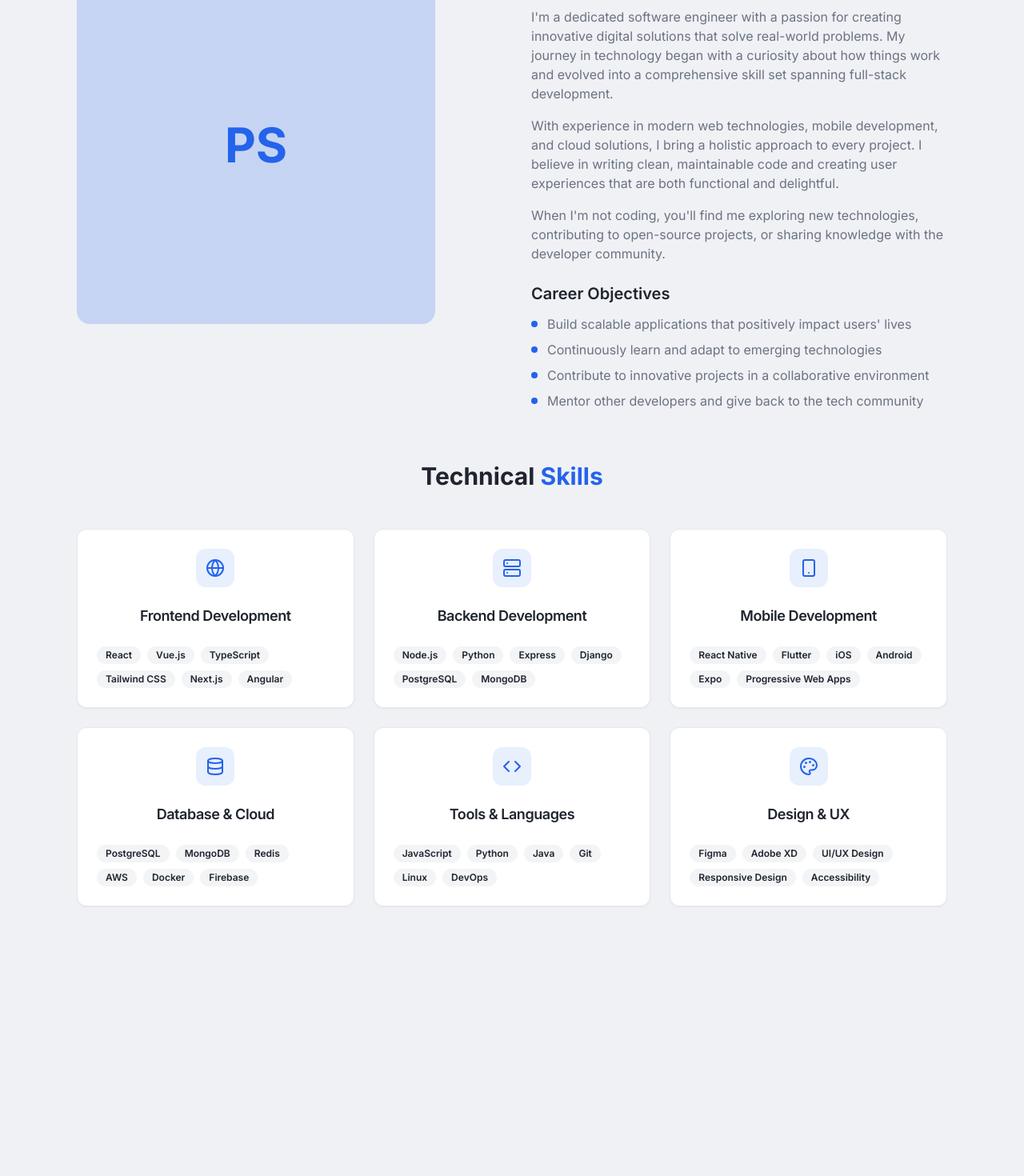
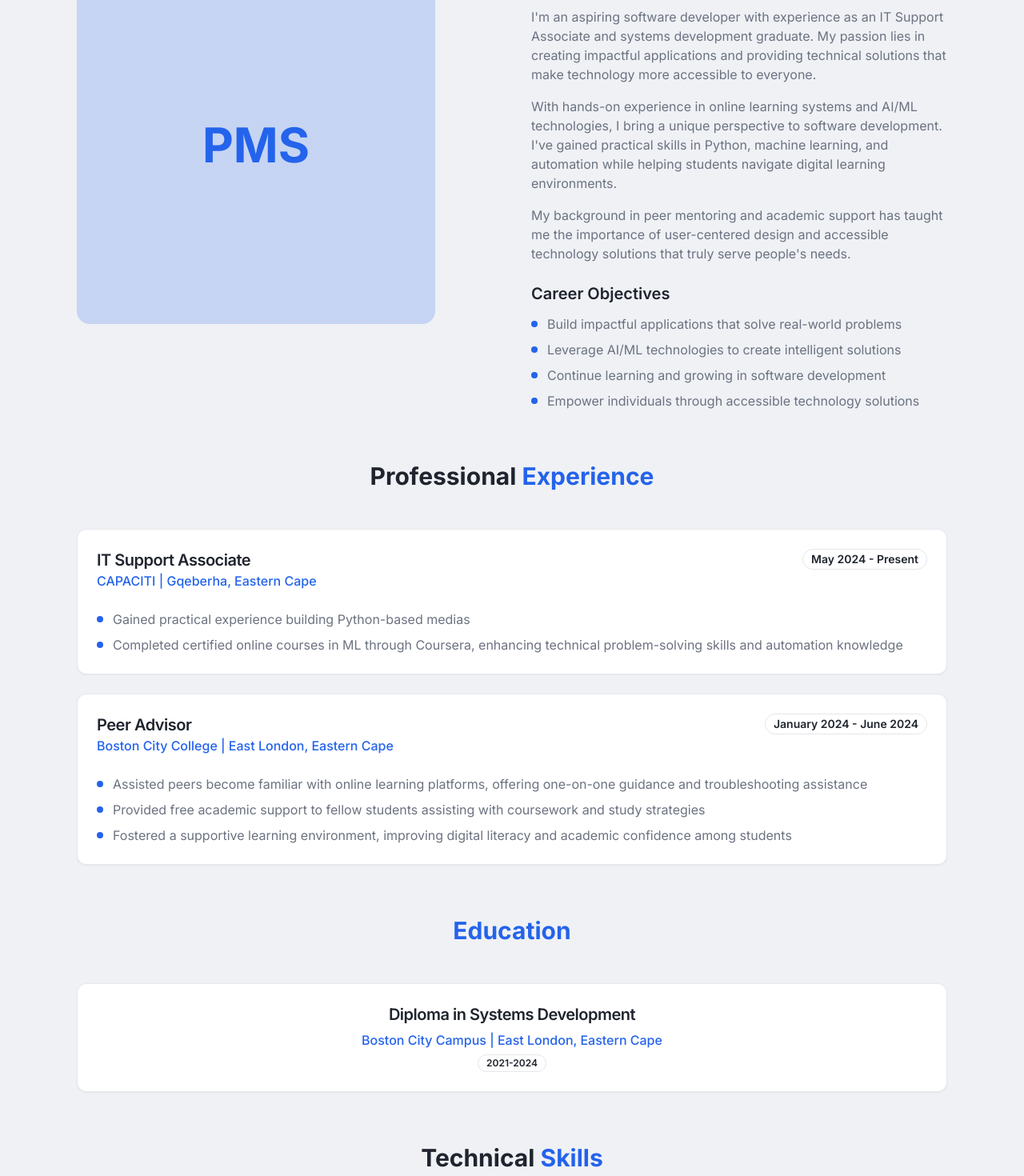
Before and after one commit to Phumzas/stellar-profile-craft-53, a React (Vite) app: page /about in a window 1280 px wide. Shown: the part 380-1850 px from the top of the page at 80% size. Before the commit the page ends 1593 px from the top, so only its background shows below. Built offline with nearby package versions, Linux system fonts and the light colour scheme.

Commit message:
Add About Me and Contact information
Implement About Me and Contact pages with relevant information.

```diff
--- a/src/components/HeroSection.tsx
+++ b/src/components/HeroSection.tsx
@@ -12,18 +12,19 @@ export const HeroSection = () => {
       <div className="relative z-10 max-w-4xl mx-auto px-4 sm:px-6 lg:px-8 text-center">
         <div className="animate-fade-in">
           <h1 className="text-5xl md:text-7xl font-bold mb-6">
-            <span className="text-gradient">Phumza</span>
+            <span className="text-gradient">Phumza Melinda</span>
             <br />
             <span className="text-foreground">Sotyantya</span>
           </h1>
 
           <p className="text-xl md:text-2xl text-muted-foreground mb-8 max-w-2xl mx-auto">
-            Full-Stack Developer & Software Engineer
+            Aspiring Software Developer & IT Support Associate
           </p>
 
           <p className="text-lg text-muted-foreground mb-12 max-w-3xl mx-auto">
-            Passionate about creating innovative digital solutions that bridge technology
-            and user experience. Specializing in modern web development and scalable applications.
+            Passionate about building impactful applications and providing technical solutions.
+            Experienced in online learning systems, AI/ML technologies, and helping students succeed
+            through accessible technology solutions.
           </p>
 
           <div className="flex flex-col sm:flex-row gap-4 justify-center mb-12">
--- a/src/pages/About.tsx
+++ b/src/pages/About.tsx
@@ -1,38 +1,60 @@
 
-import { Code, Database, Globe, Smartphone, Server, Palette } from "lucide-react";
+import { Code, Database, Globe, Smartphone, Server, Palette, Users, BookOpen, Monitor } from "lucide-react";
 import { Card, CardContent, CardDescription, CardHeader, CardTitle } from "@/components/ui/card";
 import { Badge } from "@/components/ui/badge";
 
 const skills = [
   {
-    category: "Frontend Development",
-    icon: Globe,
-    skills: ["React", "Vue.js", "TypeScript", "Tailwind CSS", "Next.js", "Angular"]
+    category: "Programming & Development",
+    icon: Code,
+    skills: ["Python", "Java", "JavaScript", "AI/ML", "Machine Learning", "Automation"]
   },
   {
-    category: "Backend Development",
-    icon: Server,
-    skills: ["Node.js", "Python", "Express", "Django", "PostgreSQL", "MongoDB"]
+    category: "Technical Skills",
+    icon: Monitor,
+    skills: ["Computer Literacy", "Problem Solving", "Systems Development", "Online Learning Platforms"]
   },
   {
-    category: "Mobile Development",
-    icon: Smartphone,
-    skills: ["React Native", "Flutter", "iOS", "Android", "Expo", "Progressive Web Apps"]
+    category: "Soft Skills",
+    icon: Users,
+    skills: ["Interpersonal Skills", "Teamwork", "Communication", "Time Management"]
   },
   {
-    category: "Database & Cloud",
-    icon: Database,
-    skills: ["PostgreSQL", "MongoDB", "Redis", "AWS", "Docker", "Firebase"]
+    category: "Languages",
+    icon: Globe,
+    skills: ["English", "isiXhosa"]
   },
   {
-    category: "Tools & Languages",
-    icon: Code,
-    skills: ["JavaScript", "Python", "Java", "Git", "Linux", "DevOps"]
+    category: "Education & Support",
+    icon: BookOpen,
+    skills: ["Academic Guidance", "Student Support", "Peer Mentoring", "Digital Literacy"]
   },
   {
-    category: "Design & UX",
-    icon: Palette,
-    skills: ["Figma", "Adobe XD", "UI/UX Design", "Responsive Design", "Accessibility"]
+    category: "Web Technologies",
+    icon: Database,
+    skills: ["React", "Node.js", "HTML/CSS", "Responsive Design", "Modern Web Development"]
+  }
+];
+
+const experience = [
+  {
+    role: "IT Support Associate",
+    company: "CAPACITI | Gqeberha, Eastern Cape",
+    period: "May 2024 - Present",
+    achievements: [
+      "Gained practical experience building Python-based medias",
+      "Completed certified online courses in ML through Coursera, enhancing technical problem-solving skills and automation knowledge"
+    ]
+  },
+  {
+    role: "Peer Advisor",
+    company: "Boston City College | East London, Eastern Cape",
+    period: "January 2024 - June 2024",
+    achievements: [
+      "Assisted peers become familiar with online learning platforms, offering one-on-one guidance and troubleshooting assistance",
+      "Provided free academic support to fellow students assisting with coursework and study strategies",
+      "Fostered a supportive learning environment, improving digital literacy and academic confidence among students"
+    ]
   }
 ];
 
@@ -45,14 +67,14 @@ const About = () => {
             About <span className="text-gradient">Me</span>
           </h1>
           <p className="text-xl text-muted-foreground max-w-3xl mx-auto">
-            Passionate software engineer with a drive for creating meaningful digital experiences
+            IT Support Associate and systems development graduate passionate about creating accessible tech solutions
           </p>
         </div>
 
         <div className="grid lg:grid-cols-2 gap-12 mb-16">
           <div className="space-y-6">
             <div className="aspect-square max-w-md mx-auto lg:mx-0 bg-gradient-to-br from-primary/20 to-accent/20 rounded-2xl flex items-center justify-center">
-              <div className="text-6xl text-primary font-bold">PS</div>
+              <div className="text-6xl text-primary font-bold">PMS</div>
             </div>
           </div>
 
@@ -61,18 +83,18 @@ const About = () => {
               <h2 className="text-3xl font-bold mb-4">Professional Journey</h2>
               <div className="space-y-4 text-muted-foreground">
                 <p>
-                  I'm a dedicated software engineer with a passion for creating innovative digital solutions
-                  that solve real-world problems. My journey in technology began with a curiosity about how
-                  things work and evolved into a comprehensive skill set spanning full-stack development.
+                  I'm an aspiring software developer with experience as an IT Support Associate and
+                  systems development graduate. My passion lies in creating impactful applications
+                  and providing technical solutions that make technology more accessible to everyone.
                 </p>
                 <p>
-                  With experience in modern web technologies, mobile development, and cloud solutions,
-                  I bring a holistic approach to every project. I believe in writing clean, maintainable
-                  code and creating user experiences that are both functional and delightful.
+                  With hands-on experience in online learning systems and AI/ML technologies, I bring
+                  a unique perspective to software development. I've gained practical skills in Python,
+                  machine learning, and automation while helping students navigate digital learning environments.
                 </p>
                 <p>
-                  When I'm not coding, you'll find me exploring new technologies, contributing to
-                  open-source projects, or sharing knowledge with the developer community.
+                  My background in peer mentoring and academic support has taught me the importance of
+                  user-centered design and accessible technology solutions that truly serve people's needs.
                 </p>
               </div>
             </div>
@@ -82,23 +104,79 @@ const About = () => {
               <ul className="space-y-2 text-muted-foreground">
                 <li className="flex items-start">
                   <span className="w-2 h-2 bg-primary rounded-full mt-2 mr-3 flex-shrink-0"></span>
-                  Build scalable applications that positively impact users' lives
+                  Build impactful applications that solve real-world problems
                 </li>
                 <li className="flex items-start">
                   <span className="w-2 h-2 bg-primary rounded-full mt-2 mr-3 flex-shrink-0"></span>
-                  Continuously learn and adapt to emerging technologies
+                  Leverage AI/ML technologies to create intelligent solutions
                 </li>
                 <li className="flex items-start">
                   <span className="w-2 h-2 bg-primary rounded-full mt-2 mr-3 flex-shrink-0"></span>
-                  Contribute to innovative projects in a collaborative environment
+                  Continue learning and growing in software development
                 </li>
                 <li className="flex items-start">
                   <span className="w-2 h-2 bg-primary rounded-full mt-2 mr-3 flex-shrink-0"></span>
-                  Mentor other developers and give back to the tech community
+                  Empower individuals through accessible technology solutions
                 </li>
               </ul>
             </div>
           </div>
+        </div>
+
+        {/* Experience Section */}
+        <div className="mb-16">
+          <h2 className="text-3xl font-bold text-center mb-12">
+            Professional <span className="text-gradient">Experience</span>
+          </h2>
+
+          <div className="space-y-6">
+            {experience.map((exp, index) => (
+              <Card key={index} className="hover:shadow-lg transition-all duration-300">
+                <CardHeader>
+                  <div className="flex justify-between items-start flex-wrap gap-2">
+                    <div>
+                      <CardTitle className="text-xl">{exp.role}</CardTitle>
+                      <CardDescription className="text-base font-medium text-primary">
+                        {exp.company}
+                      </CardDescription>
+                    </div>
+                    <Badge variant="outline" className="text-sm">
+                      {exp.period}
+                    </Badge>
+                  </div>
+                </CardHeader>
+                <CardContent>
+                  <ul className="space-y-2">
+                    {exp.achievements.map((achievement, idx) => (
+                      <li key={idx} className="flex items-start text-muted-foreground">
+                        <span className="w-2 h-2 bg-primary rounded-full mt-2 mr-3 flex-shrink-0"></span>
+                        {achievement}
+                      </li>
+                    ))}
+                  </ul>
+                </CardContent>
+              </Card>
+            ))}
+          </div>
+        </div>
+
+        {/* Education Section */}
+        <div className="mb-16">
+          <h2 className="text-3xl font-bold text-center mb-12">
+            <span className="text-gradient">Education</span>
+          </h2>
+
+          <Card className="hover:shadow-lg transition-all duration-300">
+            <CardHeader className="text-center">
+              <CardTitle className="text-xl">Diploma in Systems Development</CardTitle>
+              <CardDescription className="text-base font-medium text-primary">
+                Boston City Campus | East London, Eastern Cape
+              </CardDescription>
+              <Badge variant="outline" className="w-fit mx-auto mt-2">
+                2021-2024
+              </Badge>
+            </CardHeader>
+          </Card>
         </div>
 
         <div>
--- a/src/pages/Contact.tsx
+++ b/src/pages/Contact.tsx
@@ -10,8 +10,8 @@ const contactInfo = [
   {
     icon: Mail,
     label: "Email",
-    value: "phumza.sotyantya@email.com",
-    href: "mailto:phumza.sotyantya@email.com"
+    value: "phumzamelinda@gmail.com",
+    href: "mailto:phumzamelinda@gmail.com"
   },
   {
     icon: Linkedin,
@@ -22,13 +22,13 @@ const contactInfo = [
   {
     icon: Github,
     label: "GitHub",
-    value: "github.com/phumza",
+    value: "View My GitHub",
     href: "https://github.com"
   },
   {
     icon: MapPin,
     label: "Location",
-    value: "South Africa",
+    value: "Gqeberha, Eastern Cape, South Africa",
     href: null
   }
 ];
@@ -42,8 +42,8 @@ const Contact = () => {
             Let's <span className="text-gradient">Connect</span>
           </h1>
           <p className="text-xl text-muted-foreground max-w-3xl mx-auto">
-            I'm always interested in new opportunities and collaborations.
-            Let's discuss how we can work together to bring your ideas to life.
+            I'm passionate about creating impactful applications and always interested in new opportunities
+            and collaborations. Let's discuss how we can work together to build something amazing.
           </p>
         </div>
 
@@ -53,8 +53,9 @@ const Contact = () => {
             <div>
               <h2 className="text-2xl font-bold mb-6">Get In Touch</h2>
               <p className="text-muted-foreground mb-8">
-                Whether you have a project in mind, want to collaborate, or just want to say hello,
-                I'd love to hear from you. Feel free to reach out through any of these channels.
+                Whether you have a project in mind, want to collaborate on AI/ML solutions,
+                need IT support, or just want to connect with a fellow developer, I'd love to hear from you.
+                Feel free to reach out through any of these channels.
               </p>
             </div>
 
@@ -113,6 +114,7 @@ const Contact = () => {
                 <CardTitle>Send a Message</CardTitle>
                 <CardDescription>
                   Fill out the form below and I'll get back to you as soon as possible.
+                  Whether it's about collaboration, projects, or just to say hello!
                 </CardDescription>
               </CardHeader>
               <CardContent className="space-y-6">
```
